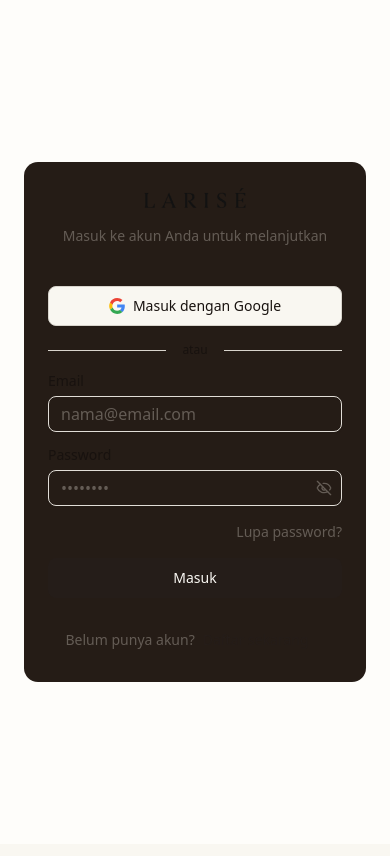
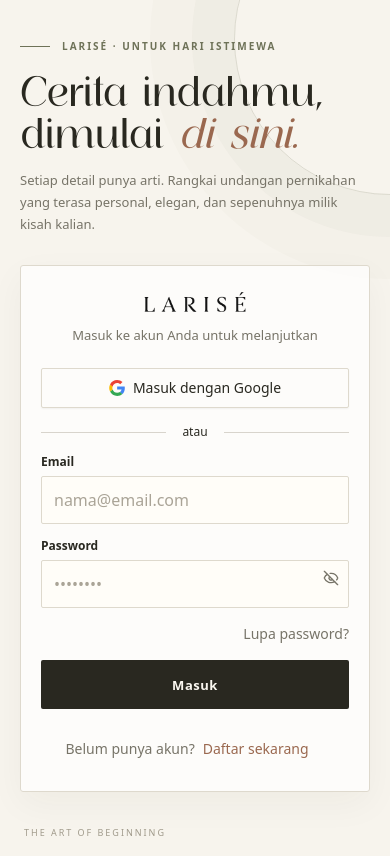
Before and after one commit to misk24/larise, a Next.js app: page /login in a window 390 px wide. Built offline with nearby package versions, Linux system fonts and the light colour scheme; no server answers.

Commit message:
Redesign auth UI with editorial LARISÉ styling
* Add editorial responsive auth styles

* Redesign auth layout with editorial responsive brand story

```diff
--- a/app/(auth)/layout.tsx
+++ b/app/(auth)/layout.tsx
@@ -1,7 +1,8 @@
+import "../../styles/auth-editorial.css";
 import { Viewport } from "next";
 
 export const viewport: Viewport = {
-  themeColor: "#eeebe0",
+  themeColor: "#f7f4ed",
   width: "device-width",
   initialScale: 1,
 };
@@ -12,9 +13,24 @@
   children: React.ReactNode;
 }) {
   return (
-    <div className="min-h-screen flex flex-col bg-card">
-      <main className="flex flex-1 items-center justify-center px-6">
-        {children}
+    <div className="auth-editorial">
+      <main className="auth-editorial-main">
+        <section className="auth-editorial-story" aria-label="Tentang LARISÉ">
+          <div className="auth-editorial-kicker">LARISÉ · Untuk hari istimewa</div>
+          <h1 className="auth-editorial-title">
+            Cerita indahmu,
+            <br />
+            dimulai <em>di sini.</em>
+          </h1>
+          <p className="auth-editorial-copy">
+            Setiap detail punya arti. Rangkai undangan pernikahan yang terasa
+            personal, elegan, dan sepenuhnya milik kisah kalian.
+          </p>
+          <div className="auth-editorial-note">Dibuat dengan niat, disimpan sebagai kenangan</div>
+        </section>
+        <section className="auth-editorial-form" aria-label="Akun LARISÉ">
+          {children}
+        </section>
       </main>
     </div>
   );
--- /dev/null
+++ b/styles/auth-editorial.css
@@ -0,0 +1,155 @@
+/* LARISÉ editorial auth system */
+.auth-editorial {
+  --auth-paper: #f7f4ed;
+  --auth-ink: #292820;
+  --auth-muted: #777468;
+  --auth-line: #ded9cd;
+  --auth-accent: #9a684f;
+  --auth-olive: #6e7258;
+  min-height: 100svh;
+  position: relative;
+  isolation: isolate;
+  overflow: hidden;
+  background: var(--auth-paper);
+  color: var(--auth-ink);
+}
+.auth-editorial::before {
+  content: "";
+  position: absolute;
+  z-index: -1;
+  width: min(48vw, 680px);
+  aspect-ratio: 1;
+  right: -13vw;
+  top: -23vw;
+  border: 1px solid rgba(110,114,88,.2);
+  border-radius: 50%;
+  box-shadow: 0 0 0 42px rgba(110,114,88,.035), 0 0 0 84px rgba(110,114,88,.025);
+  pointer-events: none;
+}
+.auth-editorial::after {
+  content: "THE ART OF BEGINNING";
+  position: absolute;
+  z-index: -1;
+  left: max(24px, calc((100vw - 1240px) / 2));
+  bottom: 30px;
+  color: #a19b8c;
+  font-size: 10px;
+  letter-spacing: .22em;
+}
+.auth-editorial-main {
+  width: 100%;
+  min-height: 100svh;
+  display: grid;
+  grid-template-columns: minmax(0, 1fr) minmax(360px, 480px);
+  align-items: center;
+  gap: clamp(36px, 8vw, 120px);
+  max-width: 1240px;
+  margin-inline: auto;
+  padding: clamp(32px, 7vw, 88px) clamp(24px, 6vw, 80px) 72px;
+}
+.auth-editorial-story { max-width: 540px; }
+.auth-editorial-kicker {
+  display: flex;
+  align-items: center;
+  gap: 12px;
+  margin-bottom: 26px;
+  color: var(--auth-olive);
+  font-size: 11px;
+  font-weight: 600;
+  letter-spacing: .2em;
+  text-transform: uppercase;
+}
+.auth-editorial-kicker::before { content: ""; width: 30px; height: 1px; background: currentColor; }
+.auth-editorial-title {
+  max-width: 620px;
+  margin: 0;
+  font-family: var(--font-heading), Georgia, serif;
+  font-size: clamp(44px, 6vw, 82px);
+  font-weight: 400;
+  letter-spacing: -.055em;
+  line-height: .99;
+}
+.auth-editorial-title em { color: var(--auth-accent); font-weight: 400; }
+.auth-editorial-copy {
+  max-width: 390px;
+  margin-top: 26px;
+  color: var(--auth-muted);
+  font-size: 15px;
+  line-height: 1.85;
+}
+.auth-editorial-note {
+  display: flex;
+  align-items: center;
+  gap: 14px;
+  margin-top: 52px;
+  color: var(--auth-muted);
+  font-size: 11px;
+  letter-spacing: .12em;
+  text-transform: uppercase;
+}
+.auth-editorial-note::before { content: "✳"; color: var(--auth-accent); font-size: 18px; }
+.auth-editorial .bg-sidebar {
+  background: rgba(255,255,255,.72) !important;
+  color: var(--auth-ink) !important;
+}
+.auth-editorial [data-slot="card"] {
+  width: 100%;
+  max-width: none;
+  padding: clamp(24px, 3vw, 40px);
+  border: 1px solid var(--auth-line);
+  border-radius: 3px;
+  box-shadow: 0 24px 70px rgba(49,43,30,.055);
+  gap: 0;
+}
+.auth-editorial [data-slot="card-header"] { padding: 0; margin: 0 0 28px; gap: 10px; }
+.auth-editorial [data-slot="card-title"] { font-family: var(--font-heading), Georgia, serif; font-size: 27px; font-weight: 400; letter-spacing: -.035em; }
+.auth-editorial [data-slot="card-description"] { color: var(--auth-muted); font-size: 13px; line-height: 1.7; text-align: left; }
+.auth-editorial [data-slot="card-content"] { padding: 0; }
+.auth-editorial [data-slot="card-footer"] { padding: 22px 0 0; margin: 0; }
+.auth-editorial [data-slot="label"] { color: var(--auth-ink); font-size: 12px; font-weight: 600; }
+.auth-editorial input {
+  min-height: 48px;
+  border-color: var(--auth-line);
+  border-radius: 2px;
+  background: #fffdf8;
+  color: var(--auth-ink);
+  box-shadow: none;
+}
+.auth-editorial input::placeholder { color: #aaa497; }
+.auth-editorial input:focus-visible { border-color: var(--auth-olive); --tw-ring-color: rgba(110,114,88,.25); }
+.auth-editorial button[type="submit"] {
+  min-height: 49px;
+  border-radius: 2px;
+  background: var(--auth-ink);
+  color: #faf7f0;
+  font-size: 13px;
+  font-weight: 600;
+  letter-spacing: .04em;
+}
+.auth-editorial button[type="submit"]:hover { background: var(--auth-olive); }
+.auth-editorial a { text-underline-offset: 4px; }
+.auth-editorial .text-primary { color: var(--auth-accent) !important; }
+.auth-editorial [data-slot="separator"] { background: var(--auth-line); }
+.auth-editorial .text-muted-foreground { color: var(--auth-muted); }
+.auth-editorial button[variant="outline"],
+.auth-editorial [data-variant="outline"] { border-color: var(--auth-line); border-radius: 2px; background: transparent; }
+@media (max-width: 760px) {
+  .auth-editorial::before { width: 80vw; right: -40vw; top: -30vw; }
+  .auth-editorial::after { left: 24px; bottom: 16px; font-size: 9px; }
+  .auth-editorial-main {
+    grid-template-columns: minmax(0, 1fr);
+    gap: 30px;
+    align-content: center;
+    padding: 38px 20px 64px;
+  }
+  .auth-editorial-story { max-width: 520px; }
+  .auth-editorial-kicker { margin-bottom: 15px; font-size: 10px; }
+  .auth-editorial-title { max-width: 500px; font-size: clamp(42px, 11vw, 62px); }
+  .auth-editorial-copy { margin-top: 14px; font-size: 13px; line-height: 1.7; }
+  .auth-editorial-note { display: none; }
+  .auth-editorial [data-slot="card"] { padding: 24px 20px; box-shadow: 0 12px 36px rgba(49,43,30,.045); }
+  .auth-editorial [data-slot="card-header"] { margin-bottom: 22px; }
+}
+@media (prefers-reduced-motion: reduce) {
+  .auth-editorial *, .auth-editorial *::before, .auth-editorial *::after { scroll-behavior: auto !important; transition-duration: .01ms !important; }
+}
```
